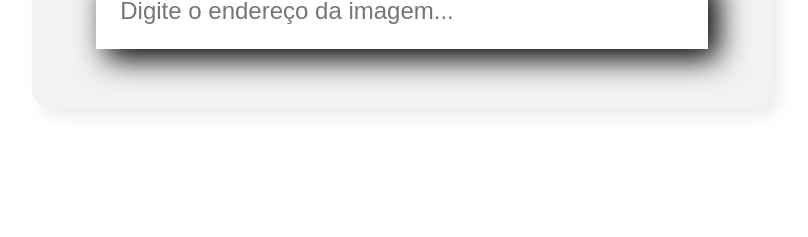
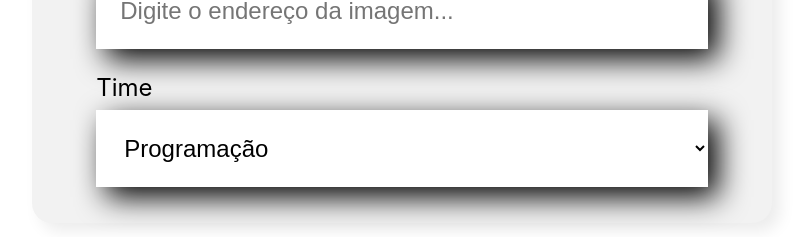
Before and after one commit to lucasvilela91/organo-react, a React (Create React App) app: page / in a window 1280 px wide. Shown: the part 527-764 px from the top of the page, without its empty margins (238-1046 px from the left). Built offline with nearby package versions, Linux system fonts and the light colour scheme.

Commit message:
feat: Add dropdown for selecting team in form

```diff
--- a/src/componentes/Formulario/index.js
+++ b/src/componentes/Formulario/index.js
@@ -1,7 +1,20 @@
 import CampoTexto from '../CampoTexto';
+import ListaSuspensa from '../ListaSuspensa';
 import './Formulario.css';
 
 const Formulario = () => {
+
+  const times = [
+    'Programação',
+    'Front-end',
+    'Backend',
+    'Devops',
+    'Data Science',
+    'UX e Design',
+    'Mobile',
+    'Inovação e Gestão',
+    'IA'
+  ]
   return (
     <section className='formulario'>
       <form>
@@ -9,6 +22,7 @@
         <CampoTexto label='Nome' placeholder='Digite seu nome' />
         <CampoTexto label='Cargo' placeholder='Digite seu cargo' />
         <CampoTexto label='Imagem' placeholder='Digite o endereço da imagem' />
+        <ListaSuspensa label='Time' itens={times} />
       </form>
     </section>
   );
--- /dev/null
+++ b/src/componentes/ListaSuspensa/ListaSuspensa.css
@@ -0,0 +1,16 @@
+.lista-suspensa label{
+    display: block;
+    margin-bottom: 8px;
+    font-size: 24px;
+}
+
+.lista-suspensa select {
+    background-color: #fff;
+    box-shadow: 10px 10px 30px rgba(0, 0, 0.06);
+    width: 100%;
+    border: none;
+    font-size: 24px;
+    padding: 24px;
+    box-sizing: border-box;
+
+}
--- /dev/null
+++ b/src/componentes/ListaSuspensa/index.js
@@ -0,0 +1,15 @@
+import './ListaSuspensa.css';
+
+const ListaSuspensa = (props) => {
+  return (
+    <div className='lista-suspensa'>
+      <label>{props.label}</label>
+      <select>
+        {props.itens.map((item) => <option key={item}>{item}</option>
+        )}
+      </select>
+    </div>
+  );
+};
+
+export default ListaSuspensa;
```
